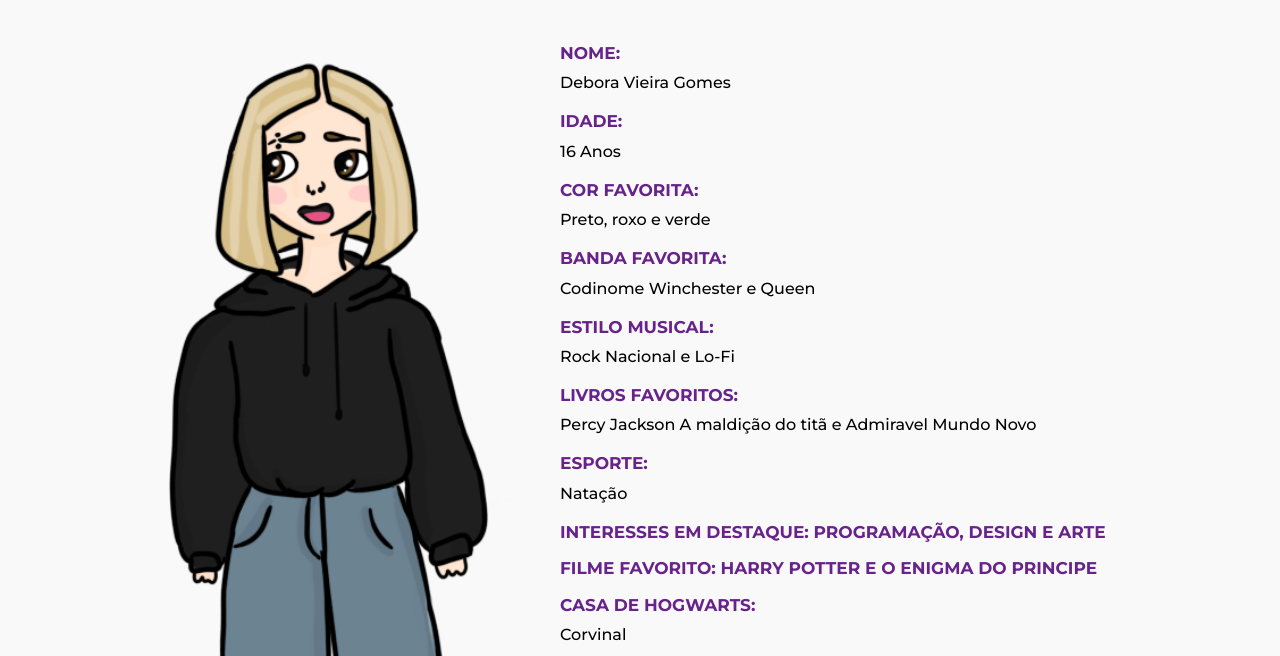
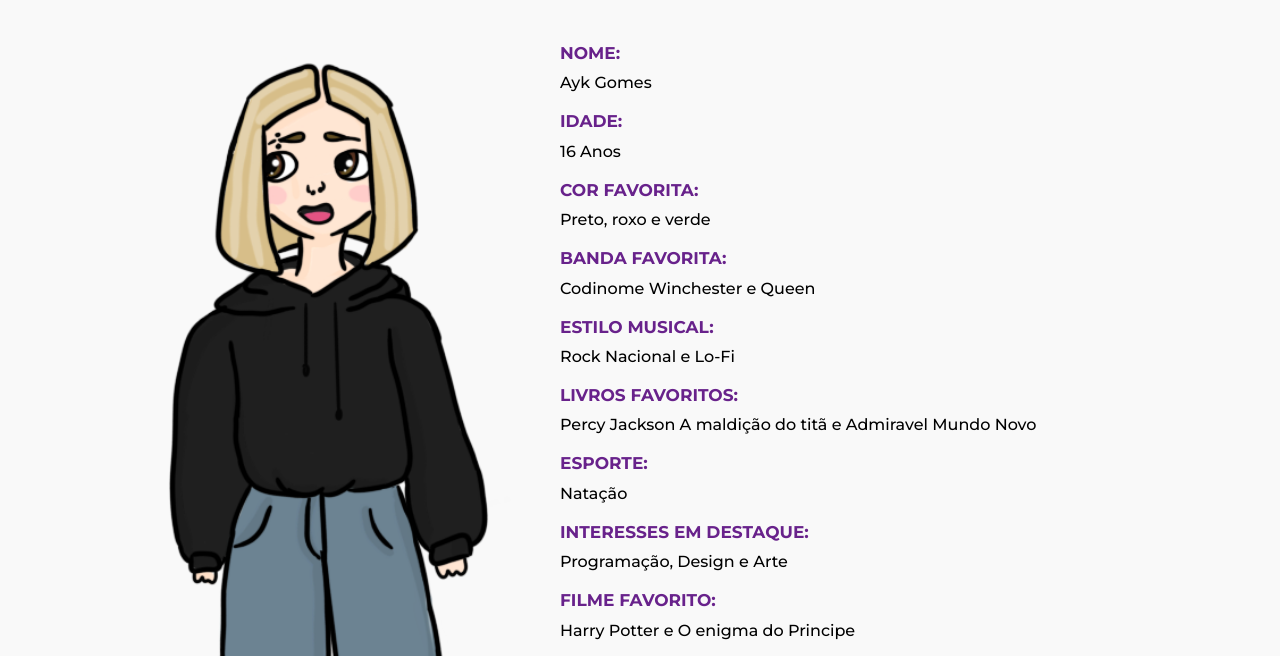
Before and after one commit to DeboraGom/portfolio---pw-1ai, a plain HTML site: page portfolio-1Ai/sobre.html in a window 1280 px wide. Shown: the part 253-909 px from the top of the page. Drawn offline with nearby package versions, Linux system fonts and the light colour scheme; a script that the page names is missing.

Commit message:
Update sobre.html

```diff
--- a/portfolio-1Ai/sobre.html
+++ b/portfolio-1Ai/sobre.html
@@ -27,7 +27,7 @@
     <script src="js/progressbar.min.js"></script>
     <script src="https://cdn.jsdelivr.net/parallax.js/1.4.2/parallax.min.js"></script>
 
- <title>Deb | Sobre </title>
+ <title>Ayk | Sobre </title>
 </head>
 <body>
     <header>
@@ -64,7 +64,7 @@
                 <div style="text-align: justify;" class="col-md-7">
 
                     <h3 class="int-title">Nome: </h3>
-                    <p style="text-align: justify; color: black; font-size: 16px;" >Debora Vieira Gomes</p>
+                    <p style="text-align: justify; color: black; font-size: 16px;" >Ayk Gomes</p>
                     <h3 class="int-title">Idade:</h3>
                     <p style="text-align: justify; color: black; font-size: 16px;" > 16 Anos</p>
                     <h3 class="int-title">Cor Favorita:</h3>
@@ -82,11 +82,11 @@
                     <h3 class="int-title">Esporte: </h3>
                     <p style="text-align: justify; color: black; font-size: 16px;" >Natação</p>
 
-                    <h3 class="int-title">Interesses em destaque: Programação, Design e Arte </h3>
-                    <p style="text-align: justify; color: black; font-size: 16px;" ></p>
+                    <h3 class="int-title">Interesses em destaque:  </h3>
+                    <p style="text-align: justify; color: black; font-size: 16px;" >Programação, Design e Arte</p>
 
-                    <h3 class="int-title">Filme Favorito: Harry Potter e O enigma do Principe</h3>
-                    <p style="text-align: justify; color: black; font-size: 16px;" >
+                    <h3 class="int-title">Filme Favorito:</h3>
+                    <p style="text-align: justify; color: black; font-size: 16px;" >Harry Potter e O enigma do Principe</p>
 
 
                     <h3 class="int-title">Casa de Hogwarts:</h3>
@@ -139,7 +139,7 @@
                 <div class="container">
                   <div class="row">
                     <div class="col-md-12">
-                        <h3></h3><a href="">Debora Vieira Gomes</a> &copy; 2020</h4>
+                        <h3></h3><a href="">Ayk Gomes</a> &copy; 2020</h4>
                     </div>
                     </div>
                   </div>
```
